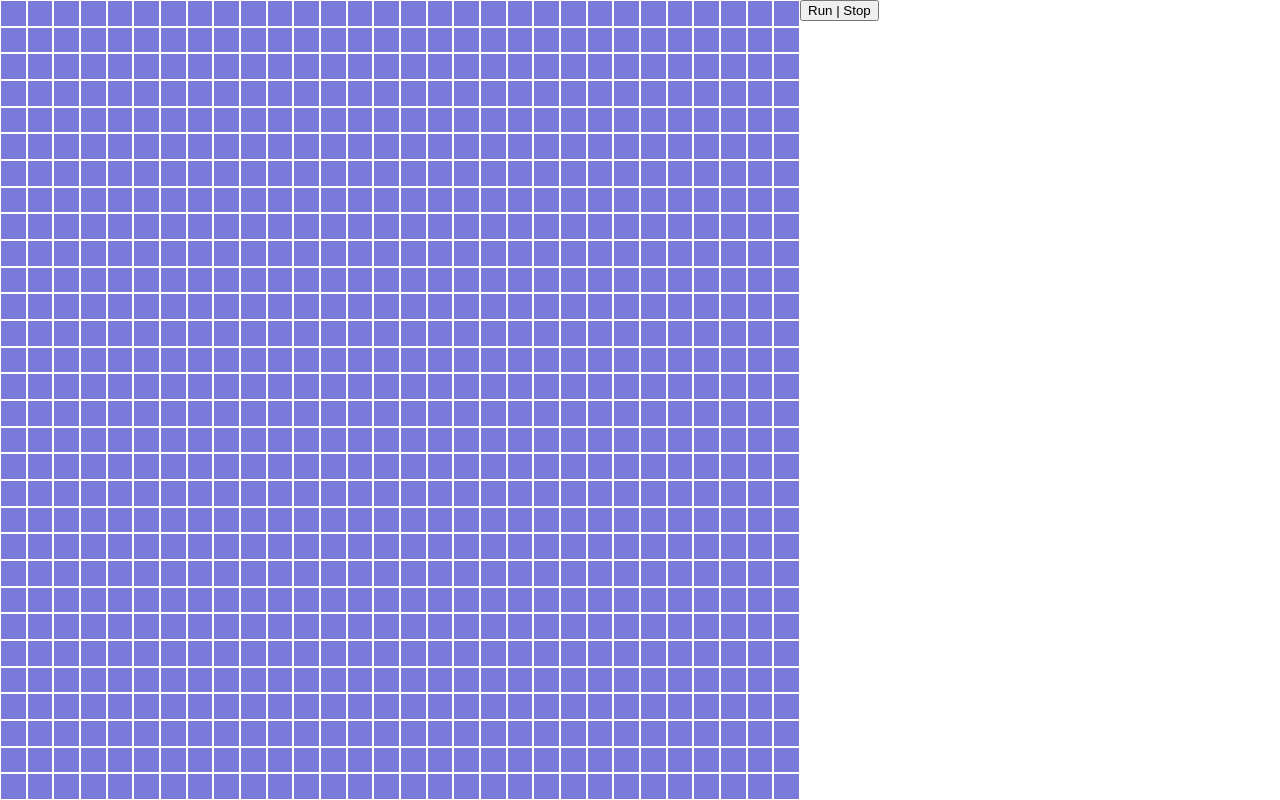
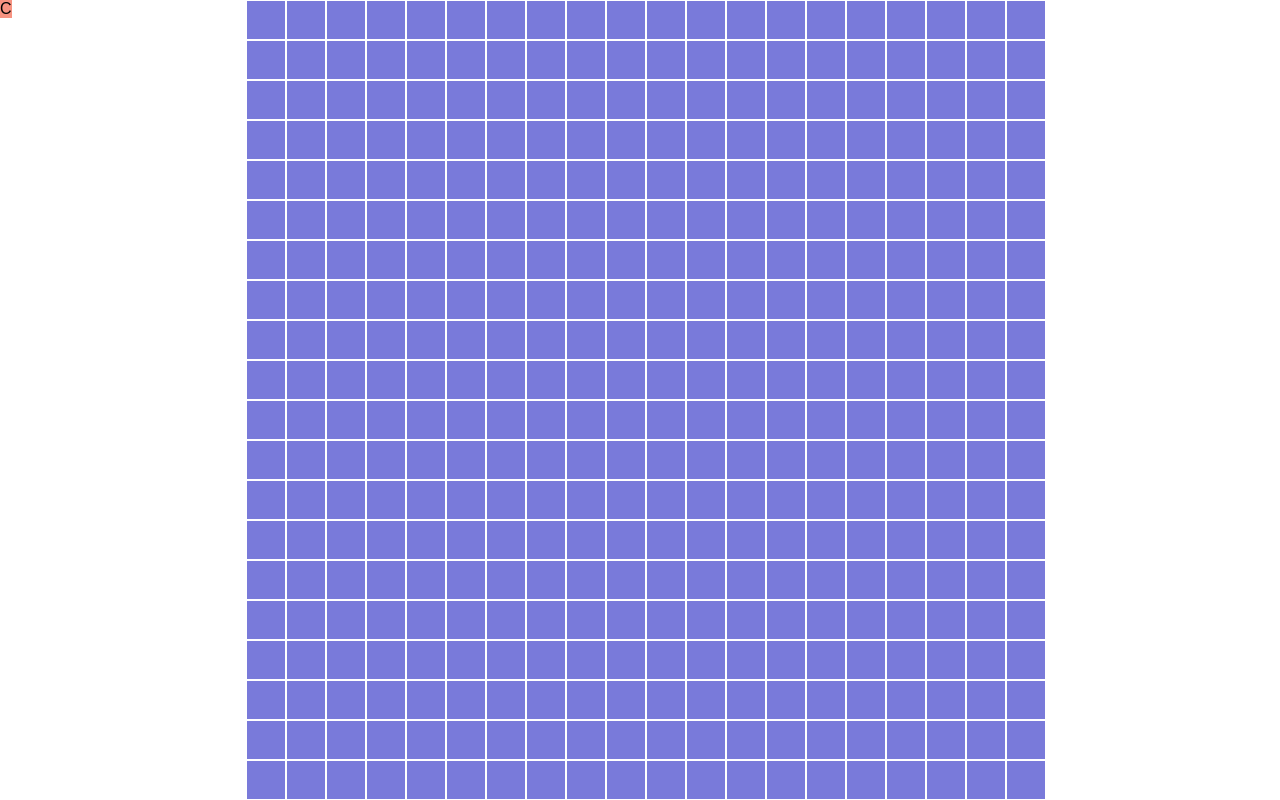
Before and after one commit to gurugu-fcc-projects/FCC_game_of_life, a React (Create React App) app: page / in a window 1280 px wide. Built offline with nearby package versions, Linux system fonts and the light colour scheme.

Commit message:
Play more with flexbox - still preliminary results

```diff
--- a/src/components/App.js
+++ b/src/components/App.js
@@ -7,18 +7,6 @@ import Gameboard from "./Gameboard";
 import GameEngine from "./GameEngine";
 import Interface from "./Interface";
 import * as actions from "../actions";
-
-const StatusLine = () => {
-  return <div className="status-line">Status</div>;
-};
-
-const GameField = () => {
-  return <div className="game-field">Gameboard</div>;
-};
-
-const Controls = () => {
-  return <div className="controls">Controls</div>;
-};
 
 class App extends Component {
   componentDidMount() {
@@ -58,9 +46,13 @@ class App extends Component {
     return (
       <div className="app" onMouseUp={this.handleMouseUp}>
         {/* <StatusBar /> */}
+        <div className="element-before">
+          <div className="controls">C</div>
+        </div>
         {isPlaying && <GameEngine />}
         <Gameboard />
-        <Interface />
+        <div className="element-after" />
+        {/* <Interface /> */}
       </div>
     );
   }
--- a/src/components/Gameboard.js
+++ b/src/components/Gameboard.js
@@ -61,7 +61,7 @@ class Gameboard extends Component {
 
   render() {
     return (
-      <div className="gameboard">{this.createGameboard(30, 30)}</div>
+      <div className="gameboard">{this.createGameboard(20, 20)}</div>
       // <table
       //   className="test-table"
       //   onMouseDown={this.handleMouseDown}
--- a/src/scss/partials/_app.scss
+++ b/src/scss/partials/_app.scss
@@ -7,29 +7,26 @@
 // }
 .app {
   display: flex;
-  height: 100vh;
+  // flex-direction: column;
+  justify-content: space-between;
+  align-items: center;
+  // height: 100vh;
 }
 
-.status-line {
+.element-before {
+  // flex-grow: 2;
+  // flex-basis: 100px;
+  align-self: flex-start;
+  width: auto;
   background-color: rgb(247, 147, 129);
 }
 
-// .gameboard {
-//   flex: 1;
-//   background-color: rgb(80, 80, 202);
-// }
-
-.controls {
+.element-after {
+  width: auto;
   background-color: rgb(228, 228, 96);
 }
 
-// @media (orientation: portrait) {
-//   .app {
-//     flex-direction: column;
-//   }
-// }
-
-@media (max-width: 1000px) {
+@media (orientation: portrait) {
   .app {
     flex-direction: column;
   }
--- a/src/scss/partials/_gameboard.scss
+++ b/src/scss/partials/_gameboard.scss
@@ -27,18 +27,19 @@
   max-width: 100vh;
   height: 100vw;
   max-height: 100vh;
-  font-size: 1rem;
+  // font-size: 1rem;
 }
 .row {
   display: flex;
 }
 .square {
   background: rgb(121, 122, 218);
-  margin: 1px;
-  color: white;
-  font-weight: bold;
-  flex: 1 0 auto;
-  position: relative;
+  // margin: 1px;
+  border: 1px solid #fff;
+  // color: white;
+  // font-weight: bold;
+  flex: 1 1 auto;
+  // position: relative;
 }
 .square:after {
   content: "";
@@ -46,13 +47,19 @@
   display: block;
   padding-top: 100%;
 }
-.square .inner {
-  position: absolute;
-  left: 0;
-  right: 0;
-  bottom: 0;
-  top: 0;
-  display: flex;
-  align-items: center;
-  justify-content: center;
+// .square .inner {
+//   position: absolute;
+//   left: 0;
+//   right: 0;
+//   bottom: 0;
+//   top: 0;
+//   display: flex;
+//   align-items: center;
+//   justify-content: center;
+// }
+
+@media (orientation: portrait) {
+  .square {
+    background: rgb(247, 147, 129);
+  }
 }
```
